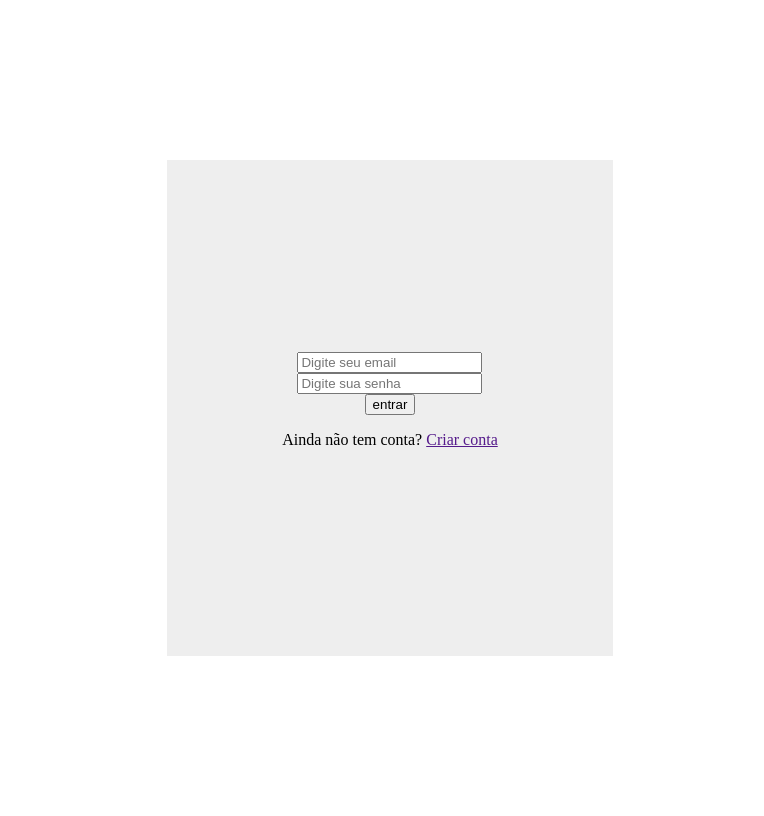
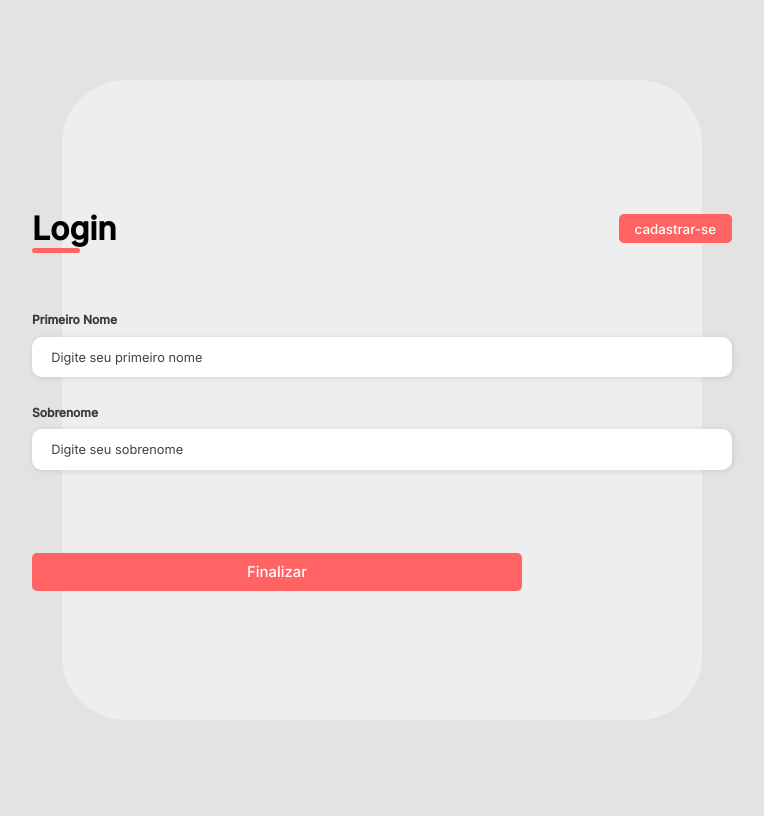
Before and after one commit to BiancaLouS/DMellitus, a PHP site: page /login/login.php in a window 1280 px wide. Shown: the whole page, without its empty margins (258-1022 px from the left). After the commit the page ends 591 px from the top, so only its background shows below. Run offline with PHP 8.4, Linux system fonts and the light colour scheme.

Commit message:
comecando a fazer login

```diff
--- a/login/css/login.css
+++ b/login/css/login.css
@@ -1,26 +1,202 @@
+@import url('https://fonts.googleapis.com/css2?family=Inter:wght@200;300;400;500&family=Open+Sans:wght@300;400;500;600&display=swap');
+* {
+    padding: 0;
+    margin: 0;
+    box-sizing: border-box;
+    font-family: 'Inter', sans-serif;
+}
+
 body {
     width: 100%;
     height: 100vh;
     display: flex;
     justify-content: center;
     align-items: center;
-}
-
-section{
-    display: flex;
-    justify-content: center;
-    align-items: center;
-    flex-direction: column;
-    background-color: #eee;
-    height: 400px;
-    width: 350px;
-    padding: 3rem;
-
+    background-color: #e2e2e2f3;
 }
 
 form{
+    width: 700px;
+}
+.container {
+    width: 80%;
+    height: 80vh;
+    display: flex;
+    justify-content: center;
+}
+
+.form-image{
+    display: flex;
+    justify-content: center;
+    padding-right: 50px;
+}
+.form {
+    width: 50%;
     display: flex;
     flex-direction: column;
     justify-content: center;
     align-items: center;
+    background-color: #eee;
+    border-radius: 10%;
+    padding: 0;
 }
+
+.form-header {
+    margin-bottom: 3rem;
+    display: flex;
+    justify-content: space-between;
+}
+
+.login-button {
+    display: flex;
+    align-items: center;
+}
+
+.login-button button {
+    border: none;
+    background-color: #ff6363;
+    padding: 0.4rem 1rem;
+    border-radius: 5px;
+    cursor: pointer;
+}
+
+.login-button button:hover {
+    background-color: #ff6363f1;
+}
+
+.login-button button a {
+    text-decoration: none;
+    font-weight: 500;
+    color: #fff;
+}
+
+.form-header h1::after {
+    content: '';
+    display: block;
+    width: 3rem;
+    height: 0.3rem;
+    background-color: #ff6363;
+    margin: 0 auto;
+    position: absolute;
+    border-radius: 10px;
+}
+
+.input-group {
+    display: flex;
+    flex-direction: column;
+    justify-content: space-between;
+    padding: 1rem 0;
+}
+
+.input-box {
+    display: flex;
+    flex-direction: column;
+    margin-bottom: 1.1rem;
+}
+
+.input-box input {
+    margin: 0.6rem 0;
+    padding: 0.8rem 1.2rem;
+    border: none;
+    border-radius: 10px;
+    box-shadow: 1px 1px 6px #0000001c;
+    font-size: 0.8rem;
+}
+
+.input-box input:hover {
+    background-color: #eeeeee75;
+}
+
+.input-box input:focus-visible {
+    outline: 1px solid #ff6363;
+}
+
+.input-box label,
+.gender-title h6 {
+    font-size: 0.75rem;
+    font-weight: 600;
+    color: #000000c0;
+}
+
+.input-box input::placeholder {
+    color: #000000be;
+}
+
+.gender-group {
+    display: flex;
+    justify-content: space-between;
+    margin-top: 0.62rem;
+    padding: 0 .5rem;
+}
+
+.gender-input {
+    display: flex;
+    align-items: center;
+}
+
+.gender-input input {
+    margin-right: 0.35rem;
+}
+
+.gender-input label {
+    font-size: 0.81rem;
+    font-weight: 600;
+    color: #000000c0;
+}
+
+.continue-button button {
+    width: 70%;
+    margin-top: 2.5rem;
+    border: none;
+    background-color: #ff6363;
+    padding: 0.62rem;
+    border-radius: 5px;
+    cursor: pointer;
+}
+
+.continue-button button:hover {
+    background-color: #ff6363f1;
+}
+
+.continue-button button a {
+    text-decoration: none;
+    font-size: 0.93rem;
+    font-weight: 500;
+    color: #fff;
+}
+
+@media screen and (max-width: 1330px) {
+    .container {
+        width: 50%;
+    }
+    .form {
+        width: 100%;
+    }
+}
+
+@media screen and (max-width: 1064px) {
+    .container {
+        width: 90%;
+        height: auto;
+    }
+    .input-group {
+        flex-direction: column;
+        z-index: 5;
+        padding-right: 5rem;
+        max-height: 10rem;
+        overflow-y: scroll;
+        flex-wrap: nowrap;
+    }
+    .gender-inputs {
+        margin-top: 2rem;
+    }
+    .gender-group {
+        flex-direction: column;
+    }
+    .gender-title h6 {
+        margin: 0;
+    }
+    .gender-input {
+        margin-top: 0.5rem;
+    }
+}
--- a/login/login.php
+++ b/login/login.php
@@ -1,27 +1,47 @@
 <!DOCTYPE html>
-<html lang="pt-BR">
+<html lang="pt-br">
+
 <head>
     <meta charset="UTF-8">
     <meta http-equiv="X-UA-Compatible" content="IE=edge">
     <meta name="viewport" content="width=device-width, initial-scale=1.0">
     <link rel="stylesheet" href="css/login.css">
-    <title>Document</title>
+    <title>Formulário</title>
 </head>
+
 <body>
-    <section class="container">
-        <div class="login">
-            <div class="logo">
+    <div class="container">
+            <!-- <div class="form-image">
+                    <img src="img/logotst.webp" alt="">
+                </div> -->
+        <div class="form">
+            <form action="#">
+                <div class="form-header">
+                    <div class="title">
+                        <h1>Login</h1>
+                    </div>
+                    <div class="login-button">
+                        <button><a href="#">cadastrar-se</a></button>
+                    </div>
+                </div>
 
-            </div>
-            <div class="form-login">
-                <form action="">
-                    <input type="email" name="email" id="" placeholder="Digite seu email" required>
-                    <input type="password" name="senha" id="" placeholder="Digite sua senha" required>
-                    <input type="button" value="entrar">
-                </form>
-                <p>Ainda não tem conta? <a href="">Criar conta</a></p>
-            </div>
+                <div class="input-group">
+                    <div class="input-box">
+                        <label for="firstname">Primeiro Nome</label>
+                        <input id="firstname" type="text" name="firstname" placeholder="Digite seu primeiro nome" required>
+                    </div>
+
+                    <div class="input-box">
+                        <label for="lastname">Sobrenome</label>
+                        <input id="lastname" type="text" name="lastname" placeholder="Digite seu sobrenome" required>
+                    </div>
+                </div>
+                <div class="continue-button">
+                    <button><a href="#">Finalizar</a> </button>
+                </div>
+            </form>
         </div>
-    </section>
+    </div>
 </body>
+
 </html>
```
Also changed, not shown: login/css/cadastro.css (+8 -2 lines), login/img/logotst.webp (added).
